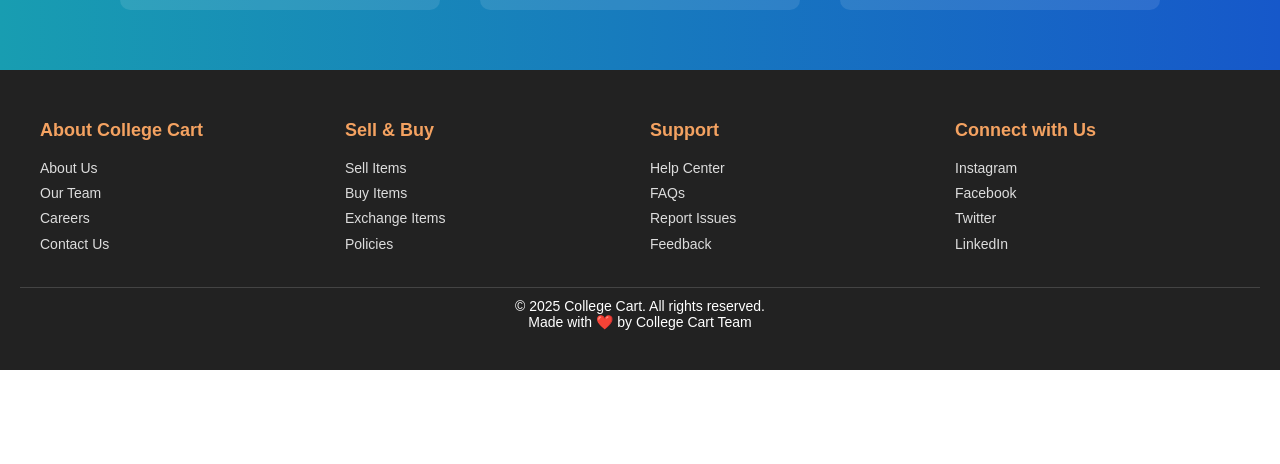
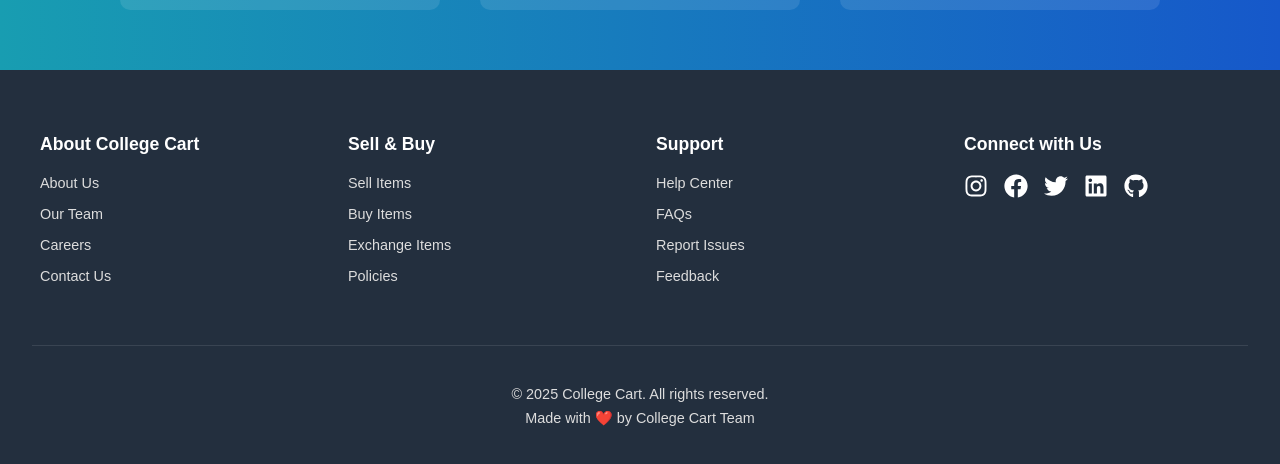
Before and after one commit to jatinpathania/College-Cart, a React (Vite) app in the folder Frontend/College_Cart/: page / in a window 1280 px wide. Shown: the part 1098-1562 px from the top of the page. Before the commit the page ends 1468 px from the top, so only its background shows below. Built offline with nearby package versions, Linux system fonts and the light colour scheme; no server answers.

Commit message:
Footer page change

```diff
--- a/Frontend/College_Cart/src/Components/Footer/Footer.jsx
+++ b/Frontend/College_Cart/src/Components/Footer/Footer.jsx
@@ -1,50 +1,57 @@
-import "./footer.css";
-
+import React from 'react';
+import { FaLinkedin, FaGithub, FaFacebook, FaTwitter, FaInstagram } from "react-icons/fa";
+import './footer.css'
 const Footer = () => {
   return (
     <footer className="footer">
-      <div className="footer-container">
+      <div className="footer-content">
         <div className="footer-section">
-          <h3>About College Cart</h3>
+          <h4>About College Cart</h4>
           <ul>
-            <li><a href="#">About Us</a></li>
-            <li><a href="#">Our Team</a></li>
-            <li><a href="#">Careers</a></li>
-            <li><a href="#">Contact Us</a></li>
+            <li><a href="/about">About Us</a></li>
+            <li><a href="/team">Our Team</a></li>
+            <li><a href="/careers">Careers</a></li>
+            <li><a href="/contact">Contact Us</a></li>
           </ul>
         </div>
+
         <div className="footer-section">
-          <h3>Sell & Buy</h3>
+          <h4>Sell & Buy</h4>
           <ul>
-            <li><a href="#">Sell Items</a></li>
-            <li><a href="#">Buy Items</a></li>
-            <li><a href="#">Exchange Items</a></li>
-            <li><a href="#">Policies</a></li>
+            <li><a href="/sell">Sell Items</a></li>
+            <li><a href="/buy">Buy Items</a></li>
+            <li><a href="/exchange">Exchange Items</a></li>
+            <li><a href="/policies">Policies</a></li>
           </ul>
         </div>
+
         <div className="footer-section">
-          <h3>Support</h3>
+          <h4>Support</h4>
           <ul>
-            <li><a href="#">Help Center</a></li>
-            <li><a href="#">FAQs</a></li>
-            <li><a href="#">Report Issues</a></li>
-            <li><a href="#">Feedback</a></li>
+            <li><a href="/help">Help Center</a></li>
+            <li><a href="/faqs">FAQs</a></li>
+            <li><a href="/report">Report Issues</a></li>
+            <li><a href="/feedback">Feedback</a></li>
           </ul>
         </div>
+
         <div className="footer-section">
-          <h3>Connect with Us</h3>
-          <ul>
-            <li><a href="#">Instagram</a></li>
-            <li><a href="#">Facebook</a></li>
-            <li><a href="#">Twitter</a></li>
-            <li><a href="#">LinkedIn</a></li>
-          </ul>
+          <h4>Connect with Us</h4>
+          <div className="social-links">
+            <a href="#" aria-label="Instagram"><FaInstagram /></a>
+            <a href="#" aria-label="Facebook"><FaFacebook /></a>
+            <a href="#" aria-label="Twitter"><FaTwitter /></a>
+            <a href="#" aria-label="LinkedIn"><FaLinkedin /></a>
+            <a href="#" aria-label="GitHub"><FaGithub /></a>
+          </div>
         </div>
       </div>
 
       <div className="footer-bottom">
-        <p>&copy; 2025 College Cart. All rights reserved.</p>
-        <p>Made with ❤️ by College Cart Team</p>
+        <div className="footer-bottom-content">
+          <p>&copy; 2025 College Cart. All rights reserved.</p>
+          <p>Made with ❤️ by College Cart Team</p>
+        </div>
       </div>
     </footer>
   );
--- a/Frontend/College_Cart/src/Components/Footer/footer.css
+++ b/Frontend/College_Cart/src/Components/Footer/footer.css
@@ -1,80 +1,96 @@
 .footer {
-  background-color: #222;
+  background-color: #232f3e;
   color: #fff;
-  padding: 40px 20px;
-  font-family: Arial, sans-serif;
+  padding: 4rem 2rem 2rem;
+  font-family: 'Poppins', sans-serif;
 }
 
-.footer-container {
-  display: flex;
-  flex-wrap: wrap;
-  justify-content: space-between;
-  gap: 20px;
+.footer-content {
   max-width: 1200px;
   margin: 0 auto;
+  display: grid;
+  grid-template-columns: repeat(auto-fit, minmax(200px, 1fr));
+  gap: 2rem;
 }
 
-.footer-section {
-  flex: 1 1 250px;
-  margin: 10px 0;
-}
-
-.footer-section h3 {
-  font-size: 18px;
-  margin-bottom: 15px;
-  color: #f4a261;
-}
-
-.footer-section p,
-.footer-section ul,
-.footer-section a {
-  font-size: 14px;
-  line-height: 1.8;
-  color: #ddd;
+.footer-section h4 {
+  color: #fff;
+  font-size: 1.1rem;
+  margin-bottom: 1.2rem;
+  font-weight: 600;
 }
 
 .footer-section ul {
   list-style: none;
   padding: 0;
+  margin: 0;
+}
+
+.footer-section ul li {
+  margin-bottom: 0.8rem;
 }
 
 .footer-section ul li a {
+  color: #ddd;
   text-decoration: none;
-  color: #ddd;
-  transition: color 0.3s;
+  font-size: 0.9rem;
+  transition: color 0.3s ease;
 }
 
 .footer-section ul li a:hover {
-  color: #f4a261;
+  color: #f39c12;
 }
 
-.social-icons {
+.social-links {
   display: flex;
-  gap: 10px;
+  gap: 1rem;
 }
 
-.social-icons a {
-  text-decoration: none;
+.social-links a {
   color: #fff;
-  background-color: #f4a261;
-  padding: 10px;
-  border-radius: 50%;
-  width: 40px;
-  height: 40px;
-  display: flex;
-  justify-content: center;
-  align-items: center;
-  transition: background-color 0.3s;
+  font-size: 1.5rem;
+  transition: all 0.3s ease;
 }
 
-.social-icons a:hover {
-  background-color: #e76f51;
+.social-links a:hover {
+  color: #f39c12;
+  transform: translateY(-3px);
 }
 
 .footer-bottom {
+  margin-top: 3rem;
+  padding-top: 2rem;
+  border-top: 1px solid rgba(255, 255, 255, 0.1);
+}
+
+.footer-bottom-content {
+  max-width: 1200px;
+  margin: 0 auto;
   text-align: center;
-  margin-top: 20px;
-  font-size: 14px;
-  border-top: 1px solid #444;
-  padding-top: 10px;
 }
+
+.footer-bottom p {
+  color: #ddd;
+  font-size: 0.9rem;
+  margin: 0.5rem 0;
+}
+
+@media (max-width: 768px) {
+  .footer-content {
+    grid-template-columns: repeat(2, 1fr);
+  }
+
+  .footer-section {
+    text-align: center;
+  }
+
+  .social-links {
+    justify-content: center;
+  }
+}
+
+@media (max-width: 480px) {
+  .footer-content {
+    grid-template-columns: 1fr;
+  }
+}
```
